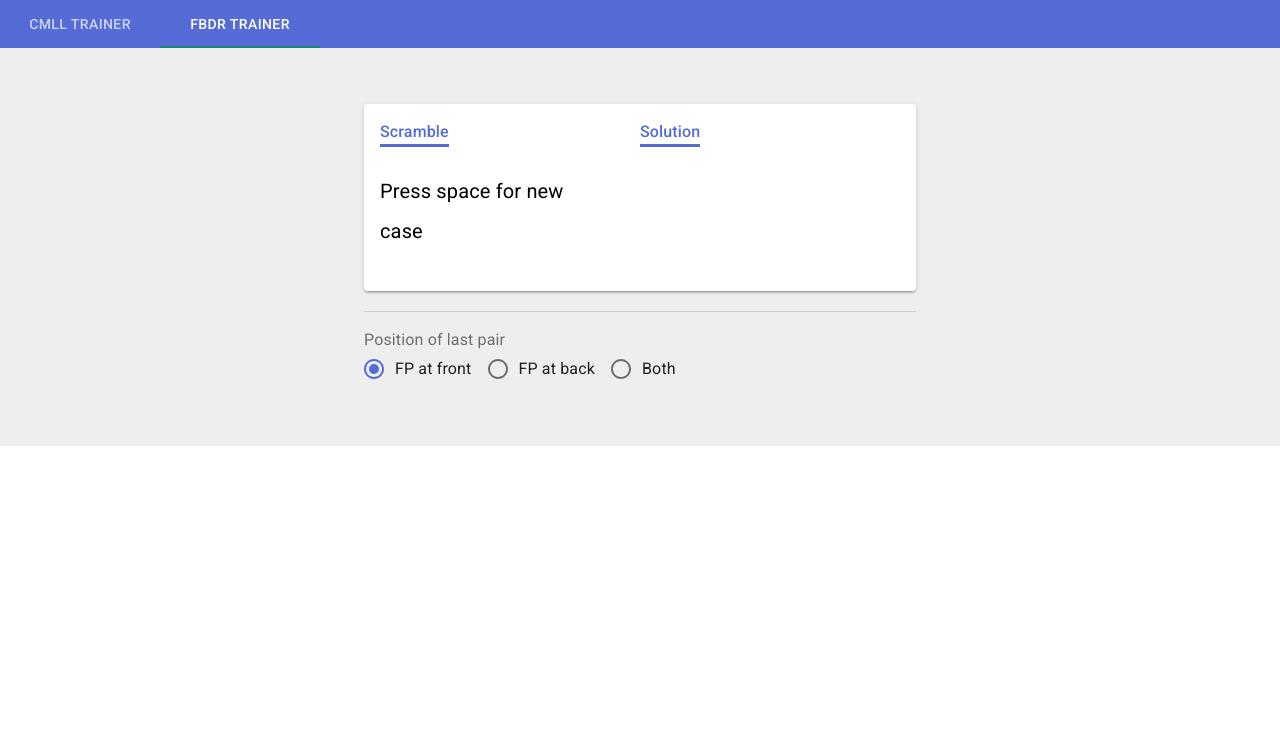
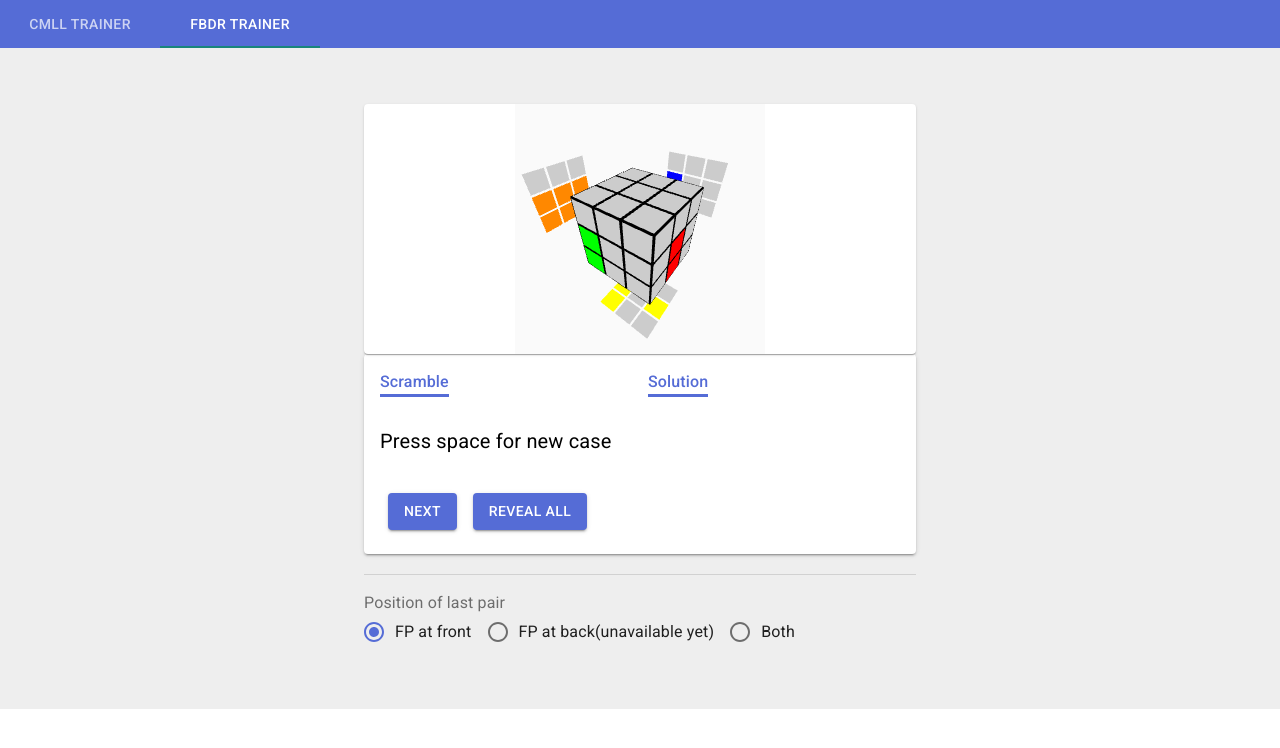
Before and after one commit to onionhoney/roux-trainers, a React (Create React App) app: page / in a window 1280 px wide. Shown: the top 748 px of the page. Built offline with nearby package versions, Linux system fonts and the light colour scheme.

Commit message:
polish fbdr solver interface, fixed solver bug

```diff
--- a/src/Reducer.tsx
+++ b/src/Reducer.tsx
@@ -134,45 +134,74 @@ abstract class CmllStateM extends StateM {
 }
 
 class FbdrStateM extends StateM {
-    control(s: string): AppState {
+    updateScramble() : AppState {
         let state = this.state
-        if (s === "#space") {
-            if (state.name === "revealed") {
         let cube = CubeUtil.get_random_fs()
         let solver = CachedSolver.get("fbdr")
         let scramble = solver.solve(cube, 8, 10, 1)[0]
         let setup = Move.to_string(Move.inv(scramble))
         let solution = solver.solve(cube, 0, 10, 5)
         let alg = Move.to_string(solution[0])
-                let alt_algs = solution.slice(1).map( (s: MoveT[]) => Move.to_string(s))
+        let alt_algs = solution.slice(1).map((s: MoveT[]) => Move.to_string(s))
 
-                let algdesc : AlgDesc = {
+        let algdesc: AlgDesc = {
             id: `fpdr-random`,
             alg,
             alt_algs,
             setup,
             kind: "fbdr"
         }
-                console.log("algdesc", algdesc)
-                return {...state,
+        // console.log("algdesc", algdesc)
+        return {
+            ...state,
             name: "hiding",
+            cube: {
+                ...state.cube,
+                state: cube,
+            },
             case: {
                 ...state.case,
                 desc: [algdesc]
             }
         }
+    }
+    control(s: string): AppState {
+        let state = this.state
+        if (s === "#space") {
+            if (state.name === "revealed" || state.name === "revealed_all") {
+                return this.updateScramble()
             } else {
                 return {...state,
                     name: "revealed"
                 }
             }
         }
+        else if (s === "#enter") {
+            if (state.name === "revealed_all") {
+                return this.updateScramble()
+            } else if (state.name === "revealed" || state.name === "hiding" ) {
+                let newState = { ...state }
+                newState.name = "revealed_all"
+                return newState
+            } else {
+                return state
+            }
+        }
         else {
             return state
         }
     }
-    move(move: string): AppState {
-        return this.state
+    move(movestr: string): AppState {
+        let state = this.state
+        let move = Move.parse(movestr)[0]
+        let cube = CubieCube.apply(state.cube.state, move)
+        return {
+            ...state,
+            cube: {
+                ...state.cube,
+                state: cube
+            }
+        }
     }
 }
 
--- a/src/Types.tsx
+++ b/src/Types.tsx
@@ -15,7 +15,7 @@ export type Config = {
     fbdrSelector: Selector
 }
 
-export type StateT = "solving" | "solved" | "hiding" | "revealed"
+export type StateT = "solving" | "solved" | "hiding" | "revealed" | "revealed_all"
 
 export type Mode = "cmll" | "fbdr"
 
--- a/src/Version.tsx
+++ b/src/Version.tsx
@@ -1,3 +1,3 @@
-const version = "0.1"
+const version = "0.2"
 
 export {version}
--- a/src/app/App.tsx
+++ b/src/app/App.tsx
@@ -3,6 +3,11 @@ import { defaultKeyMapping } from "../lib/Defs";
 import AppView from "../components/AppView"
 import { reducer, getInitialState } from '../Reducer'
 
+window.addEventListener('keydown', function(e) {
+  if(e.keyCode === 32 && e.target === document.body) {
+    e.preventDefault();
+  }
+});
 
 function App(props: {}) {
   const [state, dispatch] = React.useReducer( reducer, getInitialState() )
--- a/src/components/CmllTrainerView.tsx
+++ b/src/components/CmllTrainerView.tsx
@@ -26,6 +26,12 @@ const useStyles = makeStyles(theme => ({
     },
     fixedHeight: {
       height: 420,
+    },
+    canvasPaper: {
+      padding: theme.spacing(0),
+      display: 'flex',
+      overflow: 'auto',
+      flexDirection: 'column',
     },
     title : {
         flexGrow: 1,
@@ -59,7 +65,7 @@ function CmllTrainerView(props: { state: AppState, dispatch: React.Dispatch<Acti
     let cube = state.cube.state
     let config = state.config
     let classes = useStyles()
-    const fixedHeightPaper = clsx(classes.paper, classes.fixedHeight);
+    const canvasPaper = clsx(classes.canvasPaper, classes.fixedHeight);
     let facelet = FaceletCube.from_cubie(cube)
 
 
@@ -84,7 +90,7 @@ function CmllTrainerView(props: { state: AppState, dispatch: React.Dispatch<Acti
     <Container maxWidth="lg" className={classes.container}>
     <Grid container spacing={3} justify="center" alignItems="center">
       <Grid item xs={12} md={10} lg={8} >
-            <Paper className={fixedHeightPaper}>
+            <Paper className={canvasPaper}>
               <Box margin="auto">
               <CubeSim
                 width={400}
--- a/src/components/Config.tsx
+++ b/src/components/Config.tsx
@@ -33,7 +33,7 @@ const initialConfig : Config = (() => {
             kind: "orientation"
         },
         fbdrSelector: {
-            names: ["FP at front", "FP at back", "Both"],
+            names: ["FP at front", "FP at back(unavailable yet)", "Both"],
             flags: [1, 0, 0],
             kind: "fbdr"
         }
--- a/src/components/FbdrTrainerView.tsx
+++ b/src/components/FbdrTrainerView.tsx
@@ -1,13 +1,13 @@
 import React from 'react'
 
 import CubeSim from './CubeSim'
-import { Checkbox, FormControlLabel, FormGroup, makeStyles, Divider, Typography, FormControl, FormLabel, RadioGroup } from '@material-ui/core';
+import { Checkbox, FormControlLabel, FormGroup, Button, makeStyles, Divider, Typography, FormControl, FormLabel, RadioGroup } from '@material-ui/core';
 import Container from '@material-ui/core/Container';
 import Grid from '@material-ui/core/Grid';
 import Radio from '@material-ui/core/Radio';
 import Paper from '@material-ui/core/Paper';
 import Box from '@material-ui/core/Box';
-import { FaceletCube, CubeUtil } from '../lib/CubeLib';
+import { FaceletCube, CubeUtil, Mask } from '../lib/CubeLib';
 
 import { AppState, Selector, Action, Config } from "../Types";
 import 'typeface-roboto';
@@ -20,8 +20,17 @@ const useStyles = makeStyles(theme => ({
       paddingBottom: theme.spacing(2),
 
     },
+    button: {
+      margin: theme.spacing(1),
+    },
     paper: {
       padding: theme.spacing(2),
+      display: 'flex',
+      overflow: 'auto',
+      flexDirection: 'column',
+    },
+    canvasPaper: {
+      padding: theme.spacing(0),
       display: 'flex',
       overflow: 'auto',
       flexDirection: 'column',
@@ -33,7 +42,7 @@ const useStyles = makeStyles(theme => ({
       color: "black"
     },
     fixedHeight: {
-      height: 420,
+      height: 250,
     },
     title : {
         flexGrow: 1,
@@ -48,15 +57,26 @@ function FbdrTrainerView(props: { state: AppState, dispatch: React.Dispatch<Acti
     let cube = state.cube.state
     let config = state.config
     let classes = useStyles()
-    const fixedHeightPaper = clsx(classes.paper, classes.fixedHeight);
-    let facelet = FaceletCube.from_cubie(cube)
+    let facelet = FaceletCube.from_cubie(cube, Mask.fbdr_mask)
 
     let desc = state.case.desc[0] || { alg: "", setup:"Press space for new case"}
     let { alg, setup, alt_algs } = desc
-    let alg_str = (alt_algs || []).join("\n")
+    //let alg_str = (alt_algs || []).join("\n")
 
+    let spaceButtonText = (state.name === "hiding") ? "Reveal" : "Next"
+    let enterButtonText = "Reveal All"
+
+    let algText = (state.name === "hiding") ? "-" :
+      (state.name === "revealed") ? alg : alg + "\n" + (alt_algs || []).join("\n")
+
+    const handleSpace = () => {
+      dispatch({type: "key", content: "#space"})
+    }
+    const handleEnter = () => {
+      dispatch({type: "key", content: "#enter"})
+    }
     const handleChange = (evt: { target: { value: string; }; }) => {
-      let { names, flags } = state.config.fbdrSelector
+      let { names } = state.config.fbdrSelector
       let n = names.length
       let new_flags = Array(n).fill(0)
 
@@ -81,10 +101,25 @@ function FbdrTrainerView(props: { state: AppState, dispatch: React.Dispatch<Acti
     <Box className={classes.container}>
       <Container maxWidth="sm" className={classes.container}>
 
+      <Grid container>
+        <Grid item xs={12}>
+        <Paper className={ clsx(classes.canvasPaper, classes.fixedHeight) }>
+          <Box margin="auto">
+            <CubeSim
+              width={250}
+              height={250}
+              cube={facelet}
+              colorScheme={CubeUtil.ori_to_color_scheme(props.state.cube.ori)}
+            />
+          </Box>
+        </Paper>
+        </Grid>
+      </Grid>
+
       <Paper className={classes.paper} elevation={2}>
-      <Grid container xs={12} md={12} spacing={2}>
-        <Grid item xs={6}>
-        <Grid container xs={12} spacing={3} justify="center" alignItems="center">
+      <Grid container spacing={2}>
+        <Grid item xs={12} sm={6}>
+        <Grid container spacing={3} justify="center" alignItems="center">
           <Grid item xs={12} className={classes.infoColumn} >
             <Box display="flex">
               <Box fontWeight={500} border={3} borderTop={0} borderLeft={0} borderRight={0}
@@ -102,8 +137,8 @@ function FbdrTrainerView(props: { state: AppState, dispatch: React.Dispatch<Acti
         </Grid>
         </Grid>
 
-        <Grid item xs={6}>
-        <Grid container xs={12} spacing={3} justify="center" alignItems="center">
+        <Grid item xs={12} sm={6}>
+        <Grid container spacing={3} justify="center" alignItems="center">
           <Grid item xs={12}className={classes.infoColumn} >
             <Box display="flex" >
                 <Box fontWeight={500} border={3} borderTop={0} borderLeft={0} borderRight={0}
@@ -115,9 +150,9 @@ function FbdrTrainerView(props: { state: AppState, dispatch: React.Dispatch<Acti
 
           <Grid item xs={12} className={classes.textColumn} >
             <Box paddingBottom={3} lineHeight={2} fontSize={20} fontWeight={400}>
-              <Box>
-                {state.name === "hiding" ? "-" :  alg}
-              </Box>
+              <Typography style={{whiteSpace: 'pre-line'}} >
+                {algText}
+              </Typography>
             </Box>
 
           </Grid>
@@ -125,6 +160,18 @@ function FbdrTrainerView(props: { state: AppState, dispatch: React.Dispatch<Acti
         </Grid>
 
       </Grid>
+
+      <Grid container spacing={2}>
+        <Grid item xs={6}>
+          <Button className={classes.button} size="medium" variant="contained" color="primary" onClick={handleSpace}> { /* className={classes.margin}>  */ }
+              {spaceButtonText}
+          </Button>
+          <Button className={classes.button} size="medium" variant="contained" color="primary" onClick={handleEnter}> { /* className={classes.margin}>  */ }
+              {enterButtonText}
+          </Button>
+        </Grid>
+      </Grid>
+
       </Paper>
 
       <Box height={20}/>
@@ -136,6 +183,7 @@ function FbdrTrainerView(props: { state: AppState, dispatch: React.Dispatch<Acti
             {
               sel.names.map(name => (
                 <FormControlLabel
+                  key={name}
                   value={name}
                   control={<Radio color="primary" />}
                   label={name}
--- a/src/lib/CubeLib.tsx
+++ b/src/lib/CubeLib.tsx
@@ -236,12 +236,13 @@ let FaceletCube = function () {
         }
         return face_new
     }
+    let color_of_c = (p: number, o1: number, o2: number) =>
+    corners_coord[p][(3 - o1 + o2) % 3];
+    let color_of_e = (p: number, o1: number, o2: number) =>
+        edges_coord[p][(2 - o1 + o2) % 2];
+    let color_of_t = (p: number) => [U, D, F, B, L, R][p]
+
     let from_cubie_partial = (cube: CubieT, facelet: FaceletT) => {
-        let color_of_c = (p: number, o1: number, o2: number) =>
-            corners_coord[p][(3 - o1 + o2) % 3];
-        let color_of_e = (p: number, o1: number, o2: number) =>
-            edges_coord[p][(2 - o1 + o2) % 2];
-        let color_of_t = (p: number) => [U, D, F, B, L, R][p];
         return facelet.map(([p, o, typ]) => {
             if (typ === C) {
                 return color_of_c(cube.cp[p], cube.co[p], o)
@@ -254,6 +255,29 @@ let FaceletCube = function () {
             }
         })
     }
+    let from_cubie_partial_masked = (cube: CubieT, facelet: FaceletT, mask: Mask) => {
+        return facelet.map(([p, o, typ]) => {
+            if (typ === C) {
+                if (mask.cp[cube.cp[p]] === 1)
+                    return color_of_c(cube.cp[p], cube.co[p], o)
+                else
+                    return Face.X
+            } else if (typ === E) {
+                if (mask.ep[cube.ep[p]] === 1)
+                    return color_of_e(cube.ep[p], cube.eo[p], o)
+                else
+                    return Face.X
+            } else if (typ === T) {
+                if (mask.tp && mask.tp[cube.tp[p]] === 0)
+                    return Face.X
+                else
+                    return color_of_t(cube.tp[p])
+            } else {
+                throw Error("unidentified type " + typ)
+            }
+        })
+    }
+
     let moves = Move.all
     let generate_base_facelets = () => {
         let d_face = mult_move(f_face, moves["x'"])
@@ -266,12 +290,13 @@ let FaceletCube = function () {
     }
     let { d_face, l_face, r_face, b_face } = generate_base_facelets()
 
-    let from_cubie = (cube: CubieT): FaceletCubeT => {
-
+    let from_cubie = (cube: CubieT, mask?: Mask): FaceletCubeT => {
         //console.log("converting from cube", cube)
         let faces = [u_face, d_face, f_face, b_face, l_face, r_face]
-        let colors = faces.map((facelet) => from_cubie_partial(cube, facelet))
-        return colors
+        if (mask)
+            return faces.map((facelet) => from_cubie_partial_masked(cube, facelet, mask))
+        else
+            return faces.map((facelet) => from_cubie_partial(cube, facelet))
     }
 
     let to_unfolded_cube_str = (faceletCube: FaceletCubeT): String => {
@@ -305,10 +330,24 @@ let FaceletCube = function () {
 type Mask = {
     co?: number[],
     eo?: number[],
+    tp?: number[],
     cp: number[],
     ep: number[],
 }
 
+const lse_mask: Mask = {
+    cp: [1, 1, 1, 1, 1, 1, 1, 1],
+    ep: [0, 0, 0, 0, 0, 1, 0, 1, 1, 1, 1, 1],
+}
+const fs_back_mask: Mask = {
+    cp: [0, 0, 0, 0, 0, 1, 0, 0],
+    ep: [0, 0, 0, 0, 0, 1, 0, 0, 0, 1, 0, 0]
+}
+const fbdr_mask: Mask = {
+    cp: [0, 0, 0, 0, 1, 1, 0, 0],
+    ep: [0, 0, 0, 0, 0, 1, 0, 1, 1, 1, 0, 0],
+    tp: [0, 0, 0, 0, 1, 1]
+}
 
 let CubeUtil = (() => {
     let is_cube_solved = (cube: CubieT) => {
@@ -341,14 +380,7 @@ let CubeUtil = (() => {
         }
         return false;
     }
-    const lse_mask: Mask = {
-        cp: [1, 1, 1, 1, 1, 1, 1, 1],
-        ep: [0, 0, 0, 0, 0, 1, 0, 1, 1, 1, 1, 1],
-    }
-    const fs_back_mask: Mask = {
-        cp: [0, 0, 0, 0, 0, 1, 0, 0],
-        ep: [0, 0, 0, 0, 0, 1, 0, 0, 0, 1, 0, 0]
-    }
+
     const u_premove = [[], Move.all["U"], Move.all["U'"], Move.all["U2"]]
     const m_premove = [[], Move.all["M"], Move.all["M'"], Move.all["M2"]]
     const m2_premove = [[], Move.all["M2"]]
@@ -432,7 +464,8 @@ let CubeUtil = (() => {
             ["R", 0xff0000],
             ["O", 0xff8800],
             ["Y", 0xffff00],
-            ["W", 0xffffff]
+            ["W", 0xffffff],
+            ["X", 0xcccccc]
         ]
         const colorMap = new Map<string, number>(arr)
         // UDFBLR from UF
@@ -466,7 +499,11 @@ let CubeUtil = (() => {
             "ROBGWY",
         ]
         const valid_scheme_mapper: { [key: string]: number[] } = Object.create({})
-        valid_schemes.forEach(s => { valid_scheme_mapper[s[0] + s[2]] = s.split('').map(ch => colorMap.get(ch)!) })
+        valid_schemes.forEach(s => {
+            let arr = s.split('').map(ch => colorMap.get(ch)!)
+            arr.push(colorMap.get("X")!)
+            valid_scheme_mapper[s[0] + s[2]] = arr
+        })
 
         const mapper = (sel: string) => {
             return valid_scheme_mapper[sel]
@@ -480,8 +517,12 @@ let CubeUtil = (() => {
         get_random_lse,
         get_random_fs,
         ori_to_color_scheme,
-        is_cube_solved
+        is_cube_solved,
     }
 })()
 
-export { CubieCube, Move, FaceletCube, CubeUtil }
+let Mask = {
+    lse_mask, fs_back_mask, fbdr_mask
+}
+
+export { CubieCube, Move, FaceletCube, CubeUtil, Mask }
--- a/src/lib/Defs.tsx
+++ b/src/lib/Defs.tsx
@@ -1,5 +1,5 @@
 export enum Face {
-    U = 0, D, F, B, L, R
+    U = 0, D, F, B, L, R, X
 }
 const U = Face.U;
 const D = Face.D;
--- a/src/lib/Pruner.tsx
+++ b/src/lib/Pruner.tsx
@@ -86,7 +86,7 @@ let fbdrPrunerConfig : PrunerConfig = function() {
           }
       }
       const enc_e = e1 * (24 * 24 * 24) + e2 * (24 * 24) + e3 * 24 + e4
-      return enc_c + 24 * enc_e
+      return enc_c + 24 * 24 * enc_e
     }
 
     const moves = [[], Move.parse("L R'"), Move.parse("L' R"), Move.parse("L2 R2")]
@@ -94,7 +94,7 @@ let fbdrPrunerConfig : PrunerConfig = function() {
 
     const max_depth = 5
     const moveset : MoveT[] = ["U", "U2", "U'", "F", "F2", "F'", "R", "R2", "R'",
-    "r", "r2", "r'", "D", "D2", "D'"].map(s => Move.all[s])
+    "r", "r2", "r'", "D", "D2", "D'", "M", "M'", "M2"].map(s => Move.all[s])
 
     return {
         size,
--- a/src/lib/Solver.tsx
+++ b/src/lib/Solver.tsx
@@ -1,9 +1,8 @@
 import { CubieCube, CubeUtil, Move } from './CubeLib';
 import { CubieT, MoveT } from './Defs';
-import { DepthModes, ShaderChunk } from 'three';
 import { arrayEqual } from './Math';
 
-import { Pruner, PrunerT, PrunerConfig, fbdrPrunerConfig } from './Pruner';
+import { Pruner, PrunerT, fbdrPrunerConfig } from './Pruner';
 
 
 type SolverConfig = {
```
Also changed, not shown: src/components/CubeSim.tsx (+6 -5 lines). Lines whose indentation alone changed are shown as unchanged.
